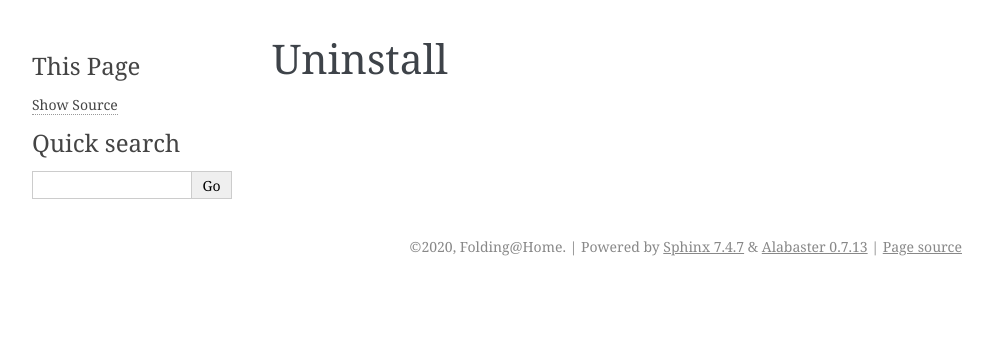
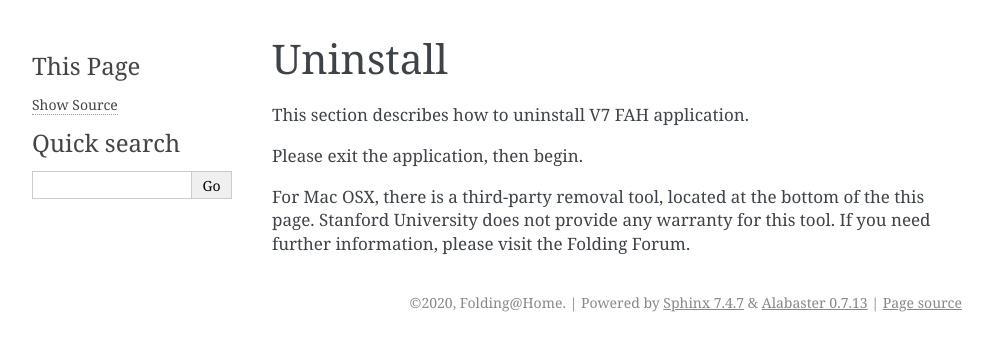
Before and after one commit to FoldingCommunity/fah-client-documentation, a Sphinx documentation site: the page built from docs/source/mac/uninstall.rst, in a window 1280 px wide. Shown: the top 351 px of the page, without its empty margins (148-1141 px from the left). Built offline with Sphinx 7.4.7, drawn with Linux system fonts in a browser that asks for light colours; pages that are not in the unit, such as notebooks, are missing from menus.

Commit message:
Adding content to mac-uninstall

```diff
--- a/docs/source/mac/uninstall.rst
+++ b/docs/source/mac/uninstall.rst
@@ -1,3 +1,11 @@
 =========
 Uninstall
 =========
+
+This section describes how to uninstall V7 FAH application.
+
+Please exit the application, then begin.
+
+For Mac OSX, there is a third-party removal tool, located at the bottom of the this page.
+Stanford University does not provide any warranty for this tool.
+If you need further information, please visit the Folding Forum.
```
